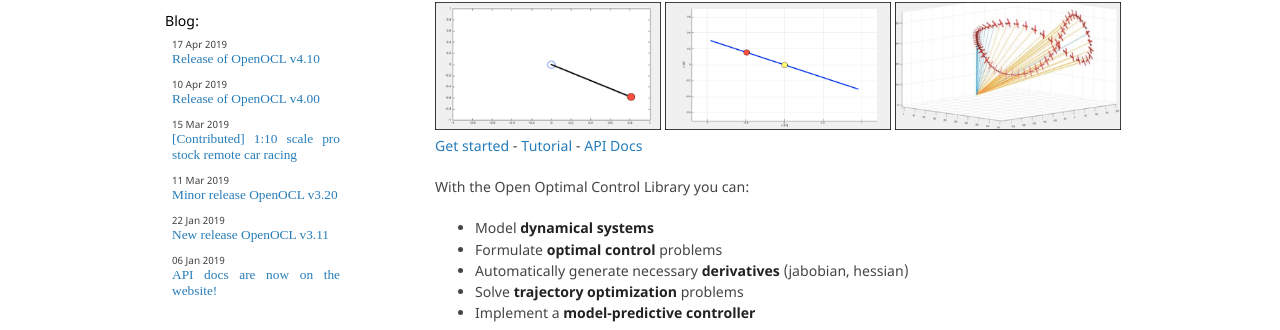
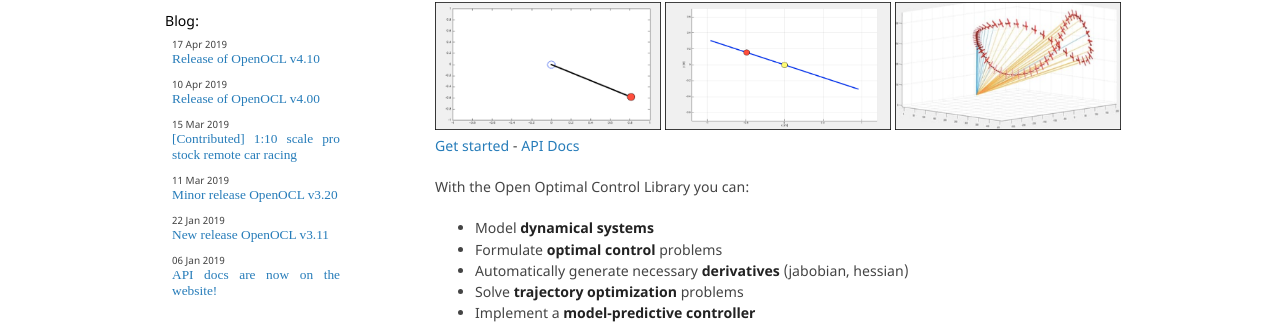
Before and after one commit to OpenOCL/openocl.github.io, a Jekyll site: the page built from index.md, in a window 1280 px wide and 900 px high. Shown: the part 227-557 px from the top of the window. Built offline with Jekyll 4.4.1, drawn with Linux system fonts in a browser that asks for light colours; some web fonts are replaced; our own code applies the rules of GitHub Pages for plain Markdown files; comment, search, counter and statistics services are not loaded.

Commit message:
Update index.md

```diff
--- a/index.md
+++ b/index.md
@@ -4,7 +4,7 @@
 ---
 <img src="https://openocl.org/imgs/cartpole.gif" width="31%"> <img src="https://openocl.org/imgs/car.png" width="31%"> <img src="https://openocl.org/imgs/circ.png" width="31%">
 <img src="https://openocl.org/imgs/pend.png" width="31%"> <img src="https://openocl.org/imgs/ballbeam.png" width="31%"> <img src="https://openocl.org/imgs/lemn.png" width="31%">
-[Get started](get-started.md) - [Tutorial](tutorial.md) - [API Docs](api-docs.md)
+[Get started](get-started.md) - [API Docs](api-docs.md)
 
 With the Open Optimal Control Library you can:
 * Model **dynamical systems**
```
